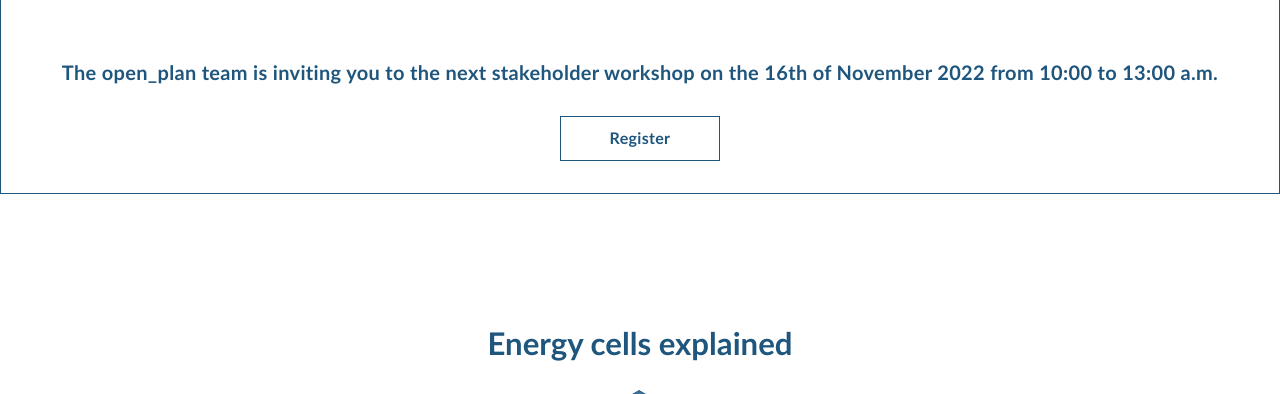
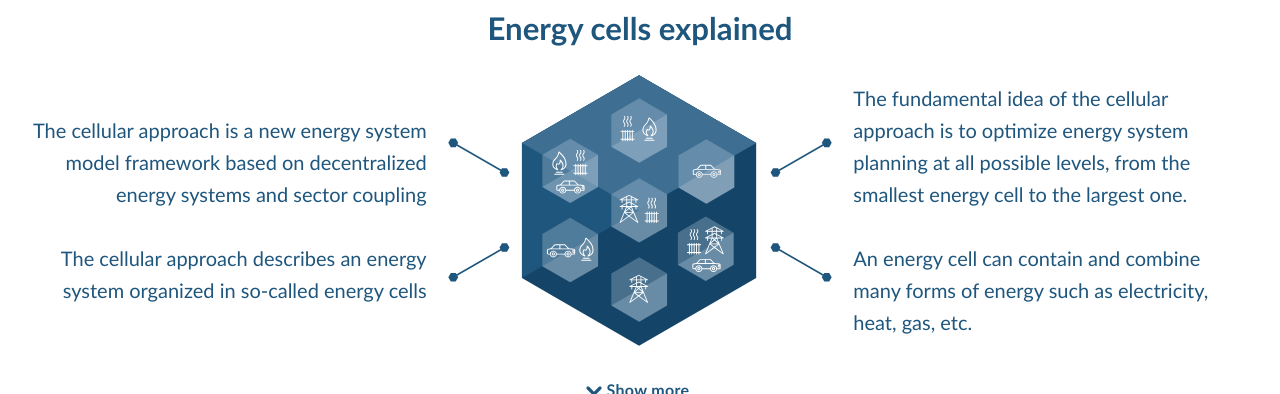
Before and after one commit to open-plan-tool/website, a plain HTML site: page index.html in a window 1280 px wide. Shown: the part 722-1116 px from the top of the page. Drawn offline with nearby package versions, Linux system fonts and the light colour scheme.

Commit message:
Update website

```diff
--- a/index.html
+++ b/index.html
@@ -49,7 +49,7 @@
     </div>
   </section>
 
-	<section class="dev" >
+	<!--section class="dev" >
     <div class="dev__wrap" style="border: black;border-width: 1.5px;border-style: solid; border-color:#1f567d;padding-bottom: 1.5rem;">
       <div class="dev__heading">
         <h2>Presentation of the version 2022-1 of the open-plan-tool</h2>
@@ -61,7 +61,7 @@
 				<a target="_blank" rel="noreferrer" href="https://www.eventbrite.de/e/vierter-open-plan-stakeholder-workshop-tickets-404469468067" class="btn btn--hollow">Register </a>
 			</div>
     </div>
-  </section>
+  </section-->
 
 
   <section class="energy-cell">
```
